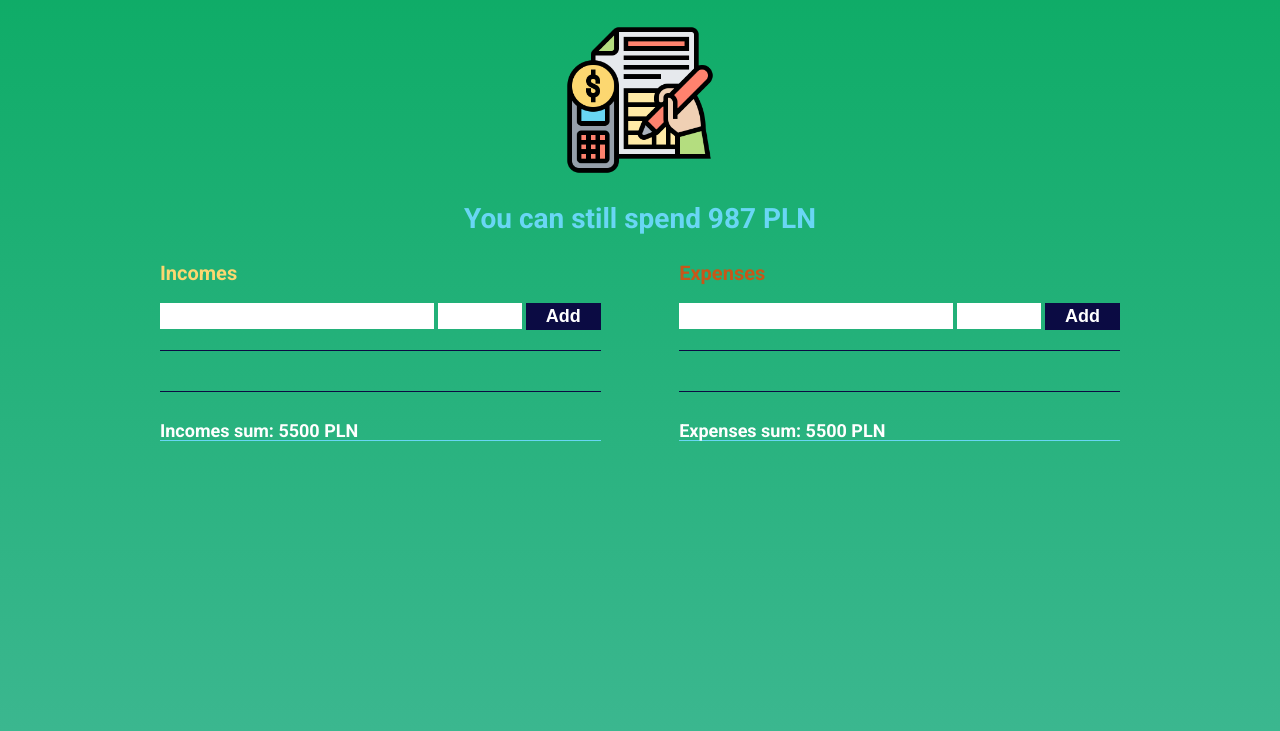
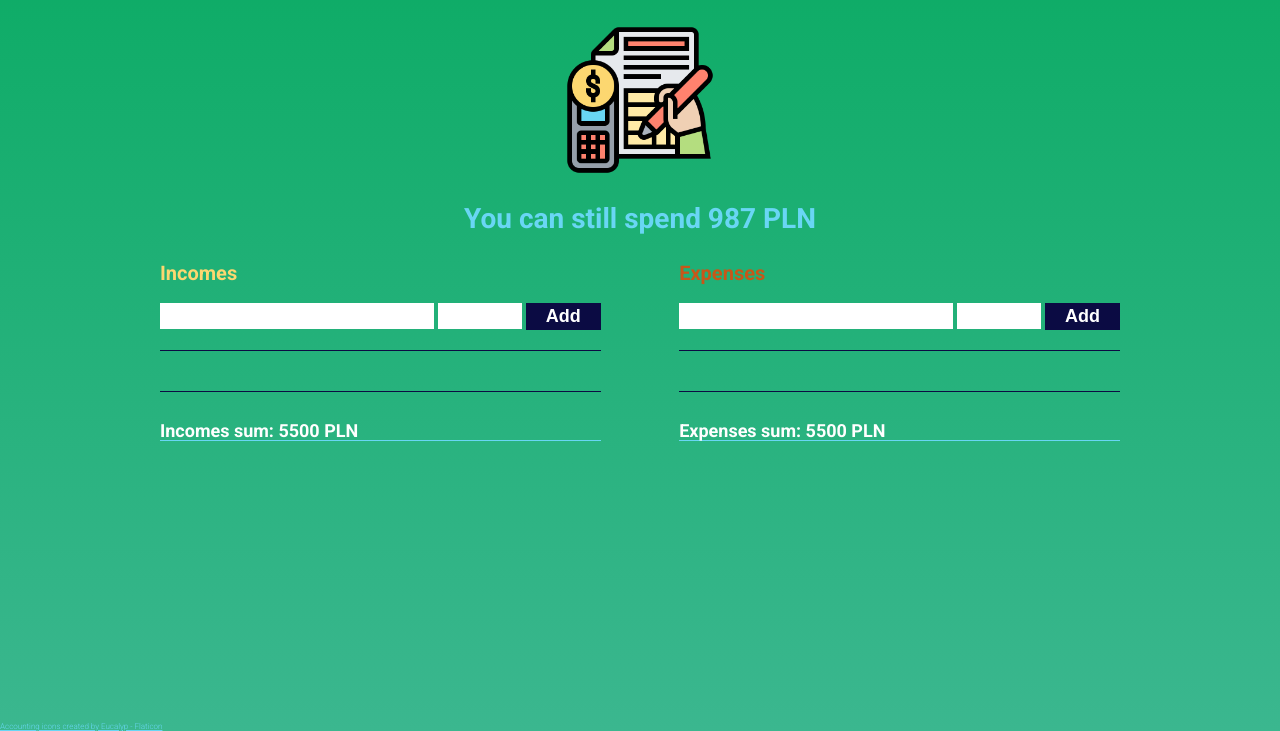
Before and after one commit to MateuszRajek/fc-budget-planner, a plain HTML site: page index.html in a window 1280 px wide. Shown: the part 69-800 px from the top of the page. Drawn offline with Linux system fonts and the light colour scheme.

Commit message:
Adde dicon credentials

```diff
--- a/index.html
+++ b/index.html
@@ -74,7 +74,7 @@
         </div>
 
     </div>
-    <!-- <a href="https://www.flaticon.com/free-icons/accounting" title="accounting icons">Accounting icons created by Eucalyp - Flaticon</a> -->
+    <a class="icon__credentials" href="https://www.flaticon.com/free-icons/accounting" title="accounting icons">Accounting icons created by Eucalyp - Flaticon</a>
 
     <script src="main.js"></script>
 </body>
--- a/style.css
+++ b/style.css
@@ -193,3 +193,12 @@ h2{
         align-items: center;
     }
 } */
+
+
+.icon__credentials{
+    position: fixed;
+    bottom: 0;
+    left: 0;
+    color: var(--success);
+    font-size: 8px;
+}
```
